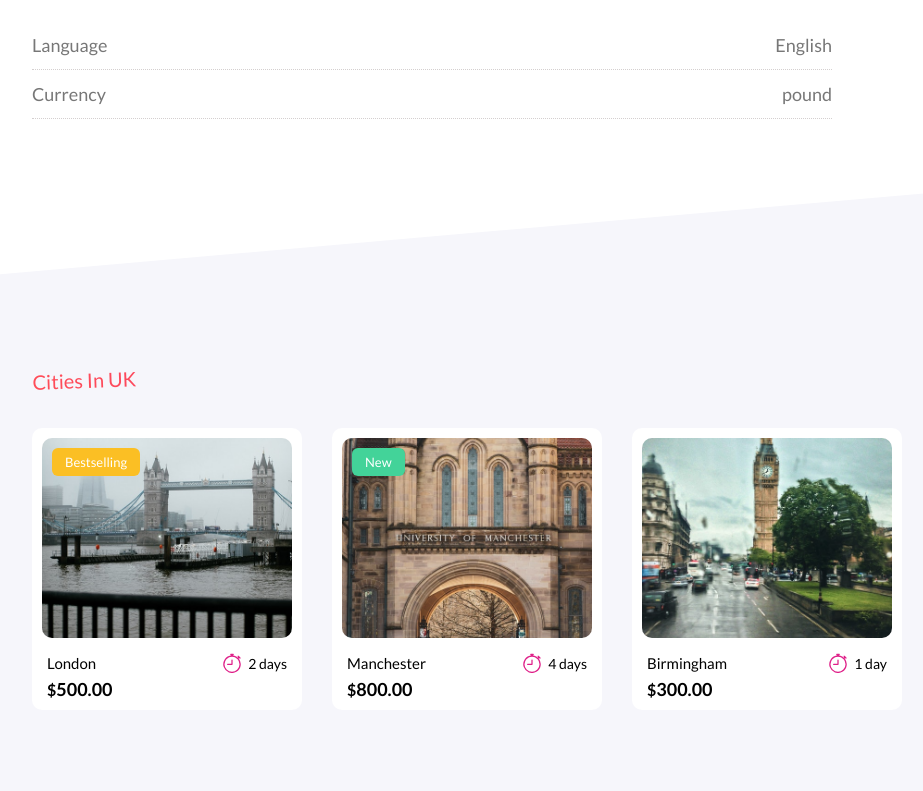
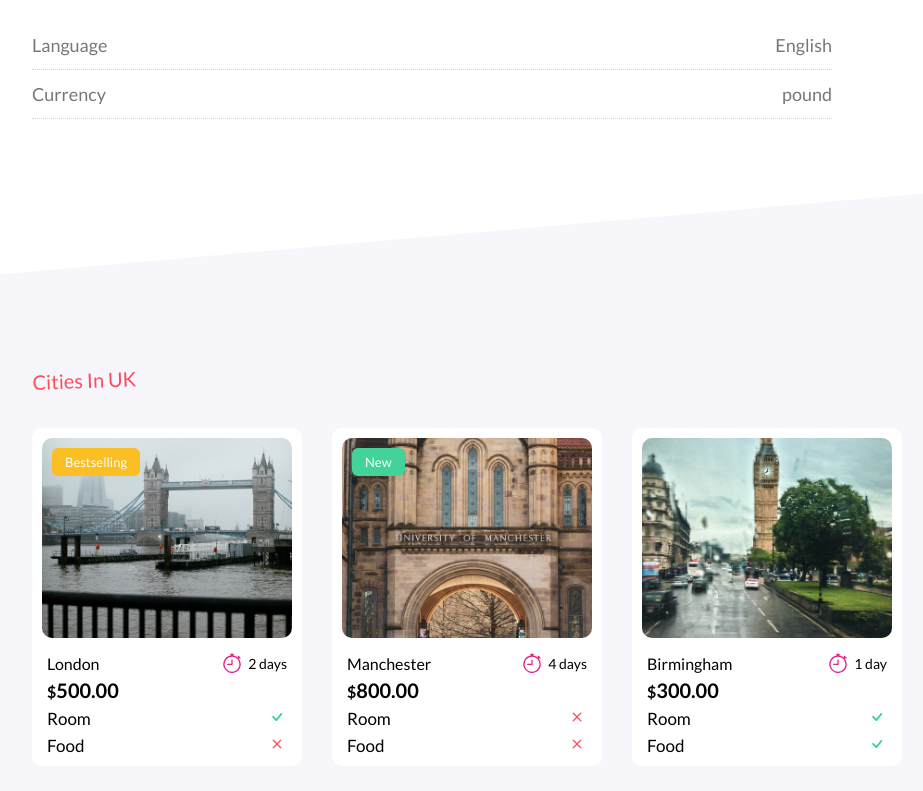
Before and after one commit to NamNguyenGit/NextLevelSolutionTrain, a React (Create React App) app in the folder Udemy_courses/travel-website/: page /details/1 in a window 1280 px wide. Shown: the part 1119-1910 px from the top of the page, without its empty margins (8-931 px from the left). Built offline with nearby package versions, Linux system fonts and the light colour scheme.

Commit message:
Style package facilities

```diff
--- a/Udemy_courses/travel-website/src/components/Cities.js
+++ b/Udemy_courses/travel-website/src/components/Cities.js
@@ -1,5 +1,6 @@
 import { LazyLoadImage } from "react-lazy-load-image-component";
 import { BsStopwatch } from "react-icons/bs";
+import Facilities from "./Facilities";
 const Cities = ({ cities, name }) => {
   const formate = (price) => {
     return `${price}.00`;
@@ -48,6 +49,8 @@ const Cities = ({ cities, name }) => {
                           </span>
                           {formate(city.price)}
                         </div>
+                        <Facilities name="room" value={city.room} />
+                        <Facilities name="food" value={city.food} />
                       </div>
                     </div>
                   </div>
--- /dev/null
+++ b/Udemy_courses/travel-website/src/components/Facilities.js
@@ -0,0 +1,14 @@
+import { BsCheck, BsX } from "react-icons/bs";
+const Facilities = ({name,value}) => {
+    return (
+        <div className="cities__body__contents__facilities">
+                          <div className="cities__body__contents__facilities__name">
+                            {name}
+                          </div>
+                          <div className="cities__body__contents__facilities__value">
+                            {value ? <BsCheck size={20} color="#34D399" /> : <BsX size={20} color="#ff4d58" />}
+                          </div>
+                        </div>
+    )
+}
+export default Facilities
--- a/Udemy_courses/travel-website/src/scss/components/_cities.scss
+++ b/Udemy_courses/travel-website/src/scss/components/_cities.scss
@@ -47,7 +47,7 @@
             &__top {
                 @include align(flex, space-between, center, null);
                 &__name {
-                    font-size: 1.5rem;
+                    font-size: 1.6rem;
                 }
                 &__duration {
                     @include align(flex, null, center, null);
@@ -62,8 +62,16 @@
                     font-size: 1.6rem;
                 }
                 margin-top: .5rem;
-                font-size: 1.8rem;
+                font-size: 2rem;
                 font-weight: 700;
+            }
+            &__facilities {
+                @include align(flex, space-between, center, null);
+                margin-top: .5rem;
+                &__name {
+                    font-size: 1.7rem;
+                    text-transform: capitalize;
+                }
             }
         }
     }
```
Also changed, not shown: Udemy_courses/travel-website/src/main.css.
